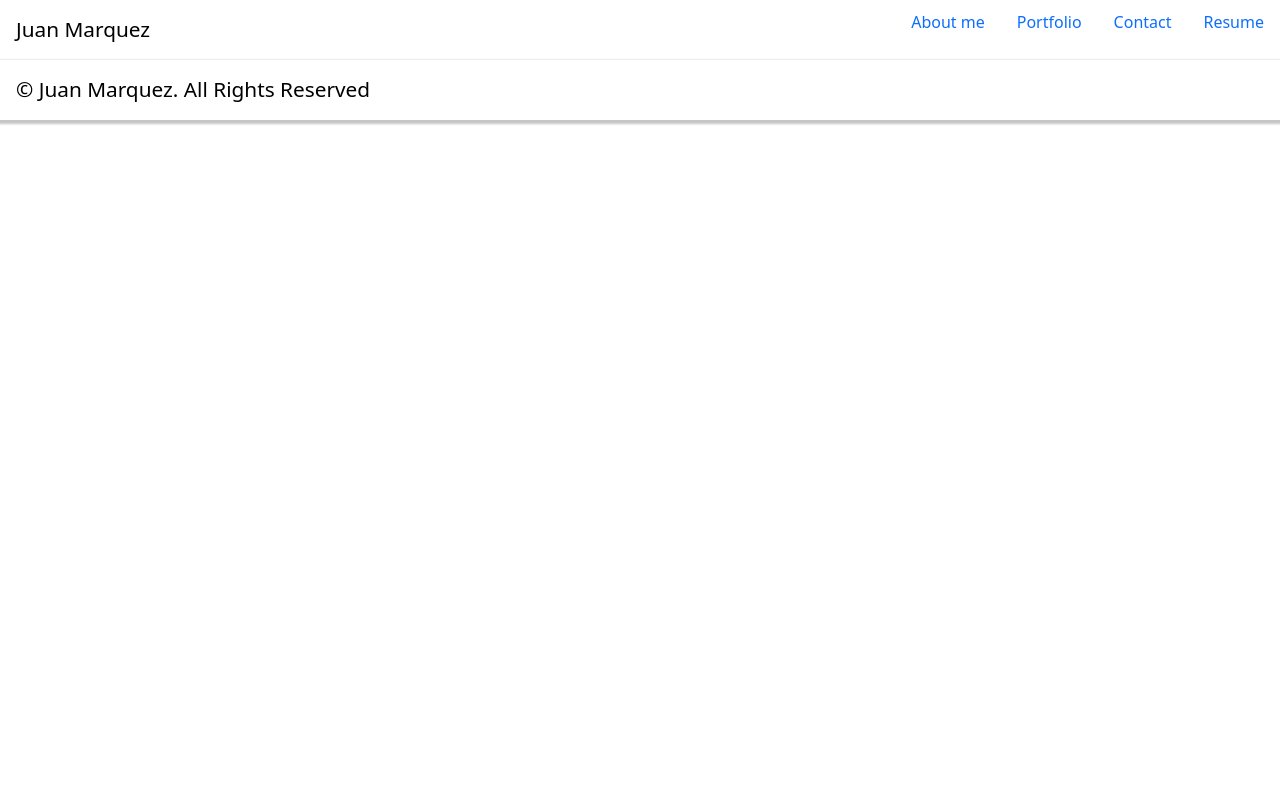
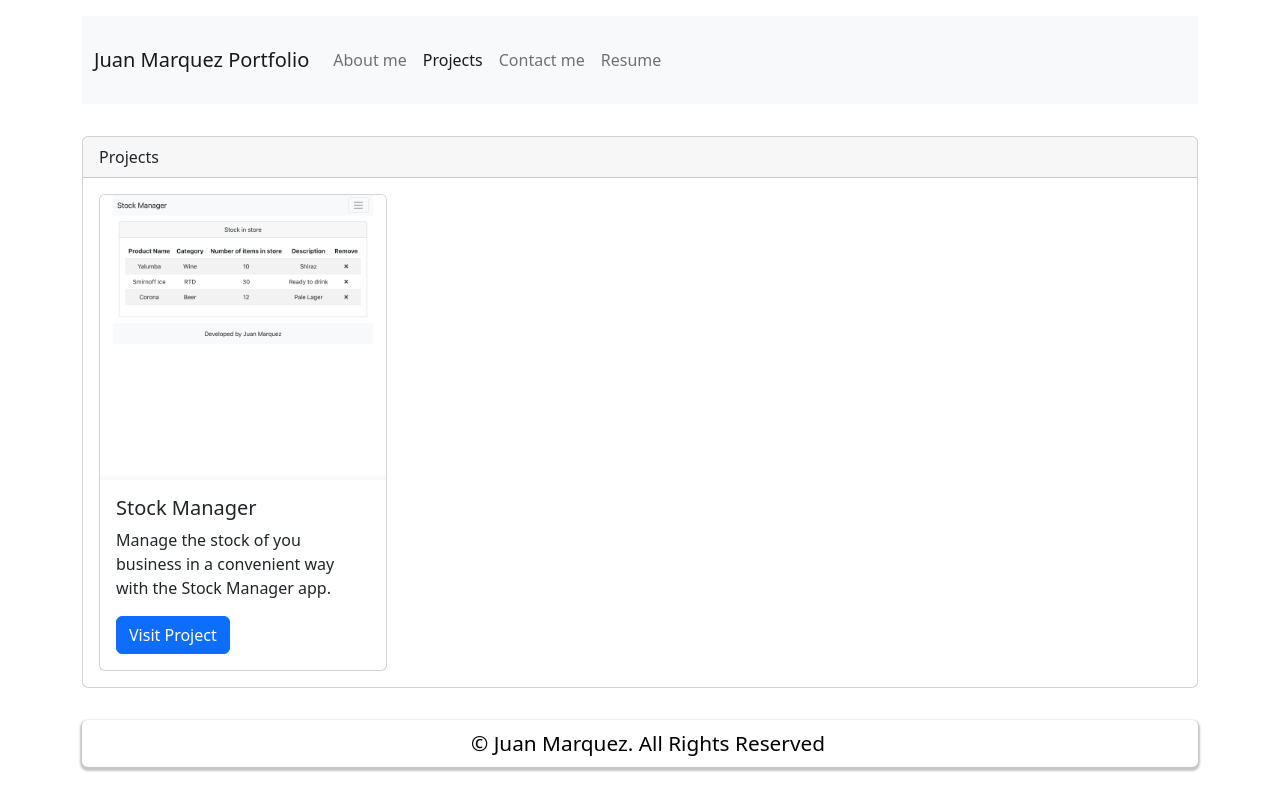
Before and after one commit to juanmarquez4/20-React-Portfolio, a React (Create React App) app: page /projects in a window 1280 px wide. Built offline with nearby package versions, Linux system fonts and the light colour scheme.

Commit message:
Updated components

```diff
--- a/package.json
+++ b/package.json
@@ -14,6 +14,7 @@
     "react": "^17.0.2",
     "react-bootstrap": "^2.5.0",
     "react-dom": "^17.0.2",
+    "react-router-bootstrap": "^0.26.2",
     "react-router-dom": "^6.4.2",
     "react-scripts": "5.0.1",
     "web-vitals": "^2.1.4"
--- a/public/index.html
+++ b/public/index.html
@@ -24,7 +24,7 @@
       work correctly both with client-side routing and a non-root public URL.
       Learn how to configure a non-root public URL by running `npm run build`.
     -->
-    <title>React App</title>
+    <title>Portfolio</title>
   </head>
   <body>
     <noscript>You need to enable JavaScript to run this app.</noscript>
--- a/src/App.js
+++ b/src/App.js
@@ -18,14 +18,14 @@ function App() {
   return (
   <div>
     <Router>
-      <Header />
+      <Header/>
         <Routes>
         <Route
-            path="/"
+            path="/20-React-Portfolio"
             element={<AboutMe/>}
           />
           <Route
-            path="/portfolio"
+            path="/projects"
             element={<Project/>}
           />
             <Route
--- a/src/components/Footer.js
+++ b/src/components/Footer.js
@@ -1,12 +1,17 @@
 import React from 'react';
+import { Card } from 'react-bootstrap';
+import Container from 'react-bootstrap/Container';
 import '../App.css';
 
 
 function Footer() {
     return (
-        <footer className="footer">
-            <a href="/" className="brand-name">© Juan Marquez. All Rights Reserved</a>
-        </footer>
+        <Container>
+            <Card className="footer border-0">
+                <Card.Link href="https://github.com/juanmarquez4" className="brand-name">© Juan Marquez. All Rights Reserved </Card.Link>
+            </Card>
+        </Container>
+
     );
 }
 
--- a/src/components/Navigation.js
+++ b/src/components/Navigation.js
@@ -1,49 +1,35 @@
 import React from "react";
-import { useState } from "react";
-import '../App.css';
+import Container from 'react-bootstrap/Container';
+import Nav from 'react-bootstrap/Nav';
+import Navbar from 'react-bootstrap/Navbar';
+import {LinkContainer} from 'react-router-bootstrap'
 
 function Navigation() {
-    const [isNavExpanded, setIsNavExpanded] = useState(false)
     return (
-    <nav className="navigation">
-        <a href="/" className="brand-name">Juan Marquez</a>
-        <button className="hamburger"
-            onClick={() => {
-            setIsNavExpanded(!isNavExpanded);
-            }}>
-        {/* icon from heroicons.com */}
-            <svg
-                xmlns="http://www.w3.org/2000/svg"
-                className="h-5 w-5"
-                viewBox="0 0 20 20"
-                fill="white"
-            >
-            <path
-            fillRule="evenodd"
-            d="M3 5a1 1 0 011-1h12a1 1 0 110 2H4a1 1 0 01-1-1zM3 10a1 1 0 011-1h12a1 1 0 110 2H4a1 1 0 01-1-1zM9 15a1 1 0 011-1h6a1 1 0 110 2h-6a1 1 0 01-1-1z"
-            clipRule="evenodd"
-            />
-            </svg>
-        </button>
-        <div className={
-          isNavExpanded ? "navigation-menu expanded" : "navigation-menu"
-            }>
-            <ul>
-                <li>
-                    <a href="/">About me</a>
-                </li>
-                <li>
-                    <a href="/portfolio">Portfolio</a>
-                </li>
-                <li>
-                    <a href="/contact">Contact</a>
-                </li>
-                <li>
-                    <a href="/resume">Resume</a>
-                </li>
-             </ul>
-        </div>
-    </nav>
+        <Container>
+            <Navbar bg="light" expand="lg">
+                <Container>
+                    <Navbar.Brand >Juan Marquez Portfolio</Navbar.Brand>
+                    <Navbar.Toggle aria-controls="basic-navbar-nav" />
+                    <Navbar.Collapse id="basic-navbar-nav">
+                    <Nav className="me-auto">
+                            <LinkContainer to="/20-React-Portfolio">
+                            <Nav.Link href="#home">About me</Nav.Link>
+                            </LinkContainer>
+                            <LinkContainer to="/projects">
+                                <Nav.Link href="#link">Projects</Nav.Link>
+                            </LinkContainer>
+                            <LinkContainer to="/contact">
+                                <Nav.Link href="#link">Contact me</Nav.Link>
+                            </LinkContainer>
+                            <LinkContainer to="/resume">
+                                <Nav.Link href="#link">Resume</Nav.Link>
+                            </LinkContainer>
+                    </Nav>
+                    </Navbar.Collapse>
+                </Container>
+            </Navbar>
+        </Container>
     );
 }
 
--- a/src/components/Project.js
+++ b/src/components/Project.js
@@ -1,10 +1,29 @@
 import React from "react";
+import { Container, Card, Button } from 'react-bootstrap';
+import Homepage from "../assets/Homepage.png"
 
 function Project() {
     return (
-        <section className="project">
-            <h1>Portfolio</h1>
-        </section>
+        <Container className="">
+            <Card>
+                <Card.Header>Projects</Card.Header>
+                <Card.Body>
+                    <Card style={{ width: '18rem' }}>
+                        <Card.Img variant="top" src={Homepage} />
+                        <Card.Body>
+                            <Card.Title>Stock Manager</Card.Title>
+                            <Card.Text>
+                            Manage the stock of you business in a convenient way with the Stock Manager app.
+
+                            </Card.Text>
+                            <Button variant="primary">Visit Project</Button>
+                        </Card.Body>
+                    </Card>
+
+                </Card.Body>
+            </Card>
+
+        </Container>
     );
 }
 
--- a/src/pages/Aboutme.js
+++ b/src/pages/Aboutme.js
@@ -1,10 +1,17 @@
 import React from 'react';
-import { Container } from 'react-bootstrap';
+import { Container, Card } from 'react-bootstrap';
 
 const AboutMe = () => {
     return (
     <Container>
-
+      <Card>
+        <Card.Header>About me</Card.Header>
+        <Card.Body>
+          <Card.Text>
+                      I am a MERN FULL STACK DEVELOPER , I have in depth knowledge of HTML5, CSS3, JavaScript, React.js, Node.js, Express.js, MongoDB and Git.
+          </Card.Text>
+        </Card.Body>
+      </Card>
     </Container>
     );
   };
--- a/src/pages/Contact.js
+++ b/src/pages/Contact.js
@@ -1,10 +1,34 @@
 import React from 'react';
-import { Container } from 'react-bootstrap';
+import { Container, Card, Button, Form } from 'react-bootstrap';
 
 const Contact = () => {
     return (
     <Container>
+        <Card>
+        <Card.Header>Contact Me</Card.Header>
+        <Card.Body>
+            <Form>
+                <Form.Group className="mb-3" controlId="formBasicName">
+                    <Form.Label>Name</Form.Label>
+                    <Form.Control type="email" placeholder="Enter your name" />
+                </Form.Group>
 
+                <Form.Group className="mb-3" controlId="formBasicEmail">
+                    <Form.Label>Email address</Form.Label>
+                    <Form.Control type="email" placeholder="Enter your email" />
+                </Form.Group>
+
+                <Form.Group className="mb-3" controlId="formBasicMessage">
+                    <Form.Label>Message</Form.Label>
+                    <Form.Control type="email" placeholder="Write me a message" />
+                </Form.Group>
+
+                <Button variant="primary" type="submit" href='/20-React-Portfolio'>
+                    Submit
+                </Button>
+            </Form>
+        </Card.Body>
+        </Card>
     </Container>
     );
   };
--- a/src/pages/Resume.js
+++ b/src/pages/Resume.js
@@ -1,10 +1,18 @@
 import React from 'react';
-import { Container } from 'react-bootstrap';
+import { Container, Card } from 'react-bootstrap';
 
 const Resume = () => {
     return (
     <Container>
-
+        <Card>
+        <Card.Header>Resume</Card.Header>
+        <Card.Body>
+            <Card.Text>
+                      Find my Resume at my
+                      <Card.Link href="https://linkedin.com/in/juan-carlos-marquez-63860254" > LinkedIn Profile.</Card.Link>
+            </Card.Text>
+        </Card.Body>
+        </Card>
     </Container>
     );
   };
```
Also changed, not shown: src/assets/Homepage.png (added), 1 other file (tests, documents, lock files or other folders).
